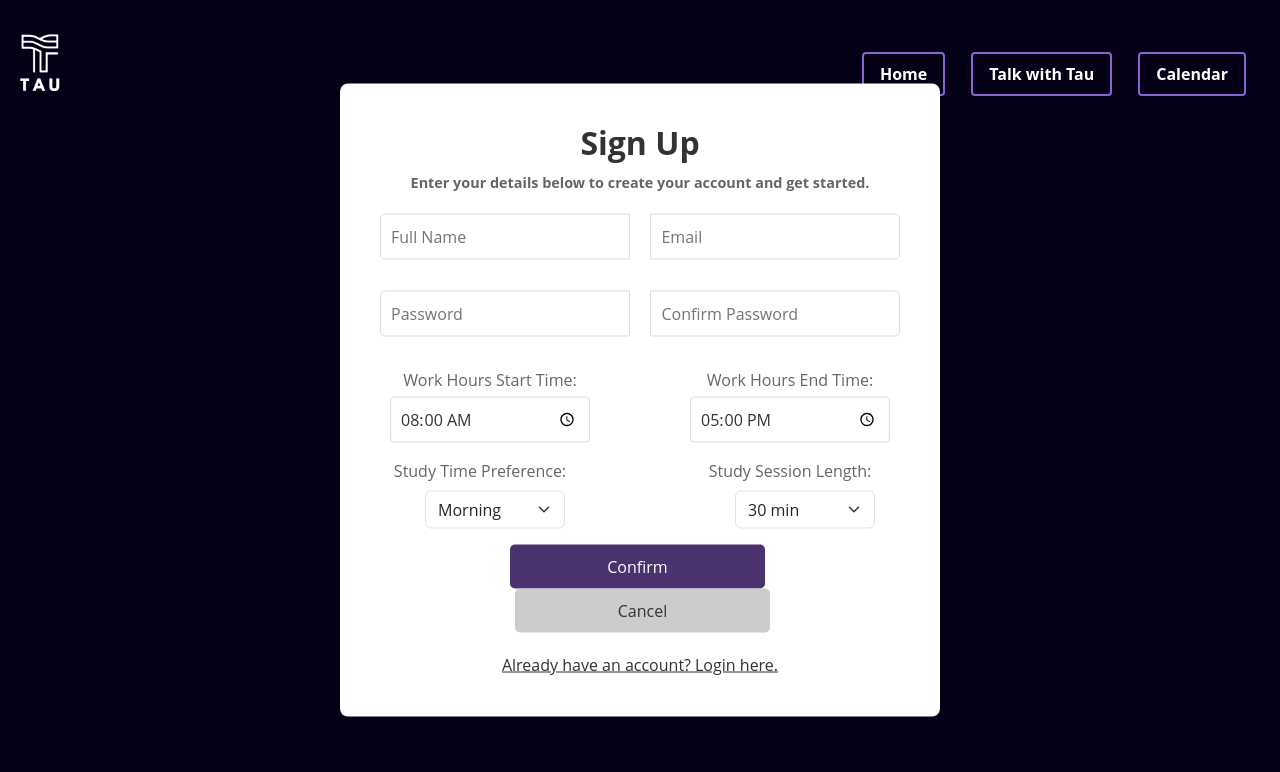
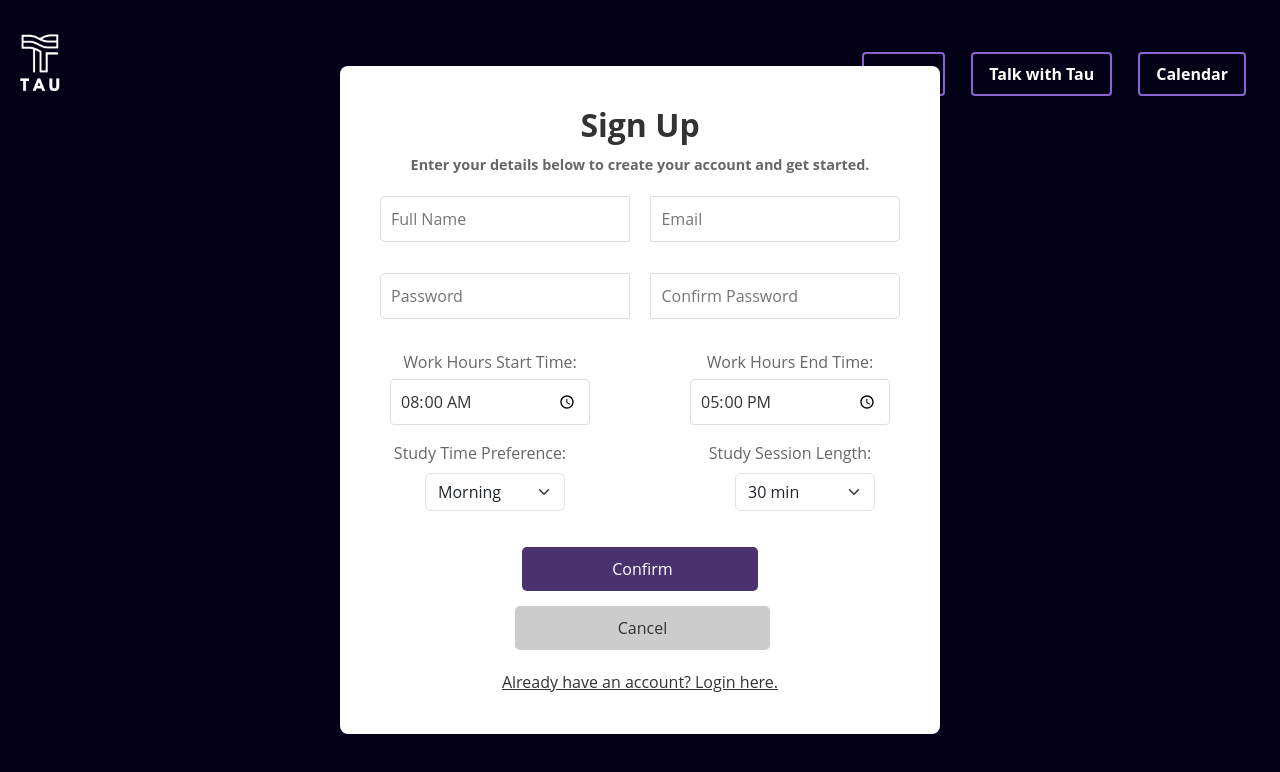
Before and after one commit to TauScheduler/Tau, a React (Create React App) app: page /SignUp in a window 1280 px wide. Shown: the top 772 px of the page. Built offline with nearby package versions, Linux system fonts and the light colour scheme.

Commit message:
fixed sign up confirm button

```diff
--- a/src/Components/Login.css
+++ b/src/Components/Login.css
@@ -161,7 +161,6 @@ body, html {
   border: none;
   border-radius: 5px;
   cursor: pointer;
-  margin-right: 5px;
   width: calc(50% - 5px);
 }
 
@@ -263,3 +262,22 @@ input[type="time"]::-webkit-calendar-picker-indicator {
   cursor: pointer;
   color: black  !important;
 }
+
+.signup-form button[type="submit"] {
+  background-color: #4a326f;
+  color: white;
+  padding: 10px 90px;
+  border: none;
+  border-radius: 5px;
+  cursor: pointer;
+  width: calc(100% - 5px); /* Adjust the width as needed */
+  margin-bottom: 15px;
+}
+
+/* Adjust the width of the container to match the button */
+.input-group {
+  display: flex;
+  justify-content: space-between;
+  margin-bottom: 15px;
+  width: 100%; /* Adjust the width as needed */
+}
--- a/src/Components/SignUp.js
+++ b/src/Components/SignUp.js
@@ -178,8 +178,10 @@ const SignUp = () => {
           </div>
 
 
+          <Link to="/ChatBot">
+            <button type="submit">Confirm</button>
+          </Link>
 
-          <button type="submit">Confirm</button>
           <button type="button">Cancel</button>
           <a href="/Login">Already have an account? Login here.</a>
         </form>
```
